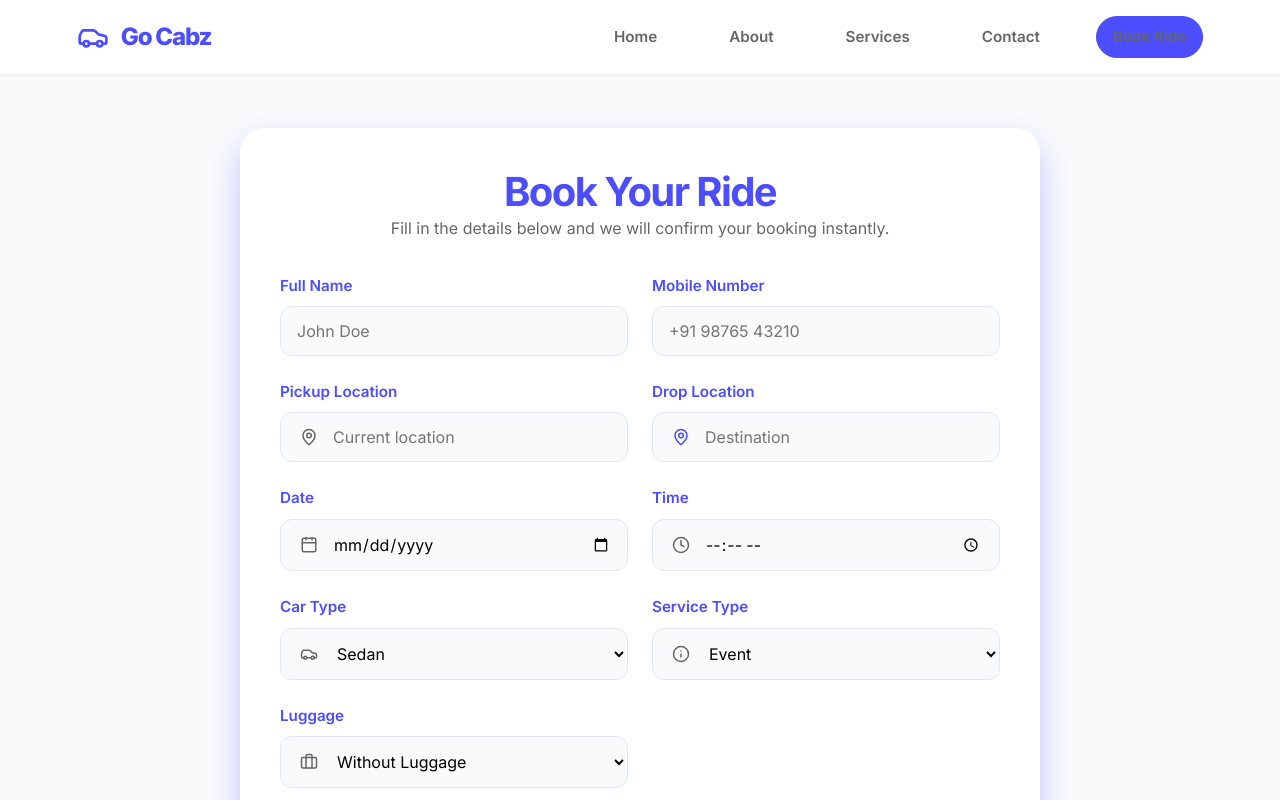
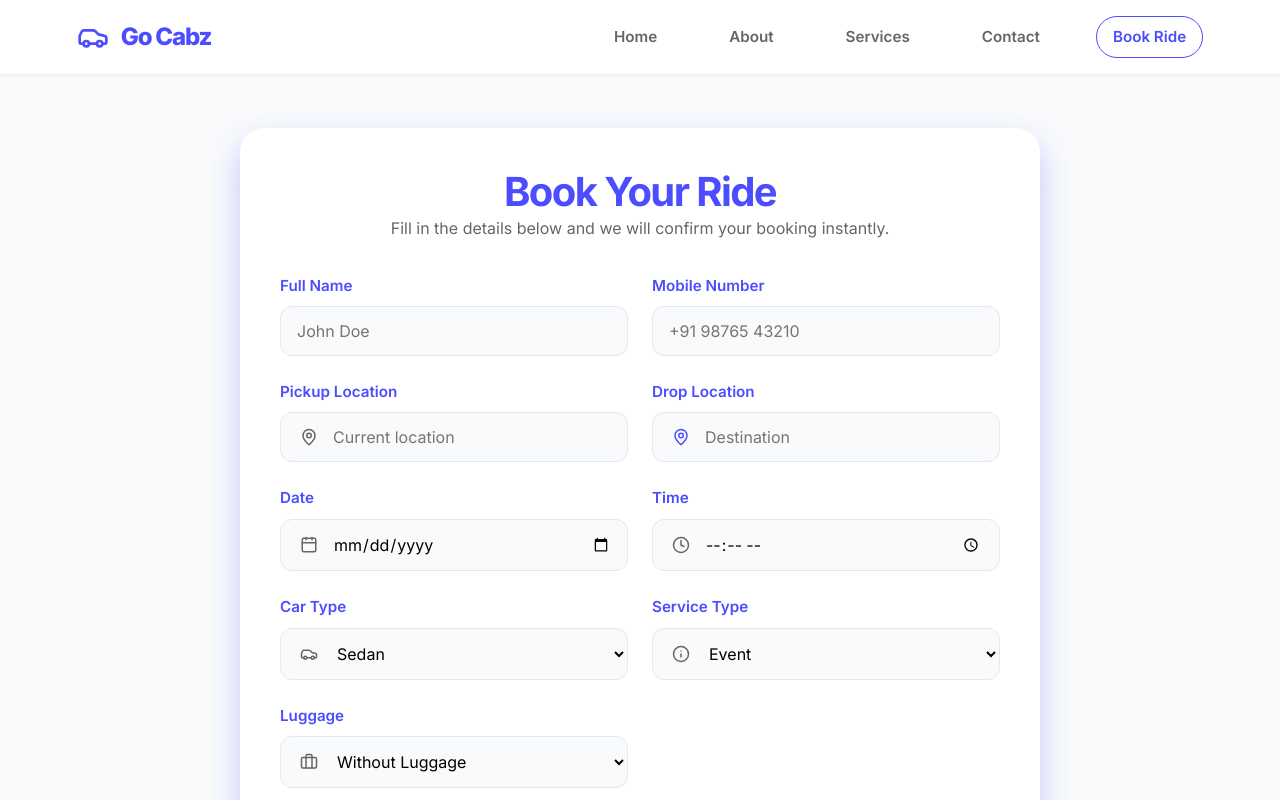
Before and after one commit to ragul-genz/travels, a React (Vite) app in the folder drive-mat-main/frontend/: page /book in a window 1280 px wide. Shown: the top 800 px of the page. Built offline with nearby package versions, Linux system fonts and the light colour scheme.

Commit message:
UI Updates: Make Navbar Book Ride button transparent outline on scroll

```diff
--- a/drive-mat-main/frontend/src/index.css
+++ b/drive-mat-main/frontend/src/index.css
@@ -131,22 +131,26 @@ h1, h2, h3, h4, h5, h6 {
   background: rgba(0,0,0,0.03);
 }
 
+.navbar .nav-links a.btn-outline,
 .navbar .btn-outline {
   border-color: rgba(255,255,255,0.5);
   color: white;
 }
+.navbar .nav-links a.btn-outline:hover,
 .navbar .btn-outline:hover {
   background: white;
   color: var(--primary);
 }
 
+.navbar.scrolled .nav-links a.btn-outline,
 .navbar.scrolled .btn-outline {
-  background-color: var(--primary);
+  background-color: transparent;
   border-color: var(--primary);
-  color: white;
+  color: var(--primary);
 }
+.navbar.scrolled .nav-links a.btn-outline:hover,
 .navbar.scrolled .btn-outline:hover {
-  background: var(--primary-light);
+  background: var(--primary);
   color: white;
 }
 
```
